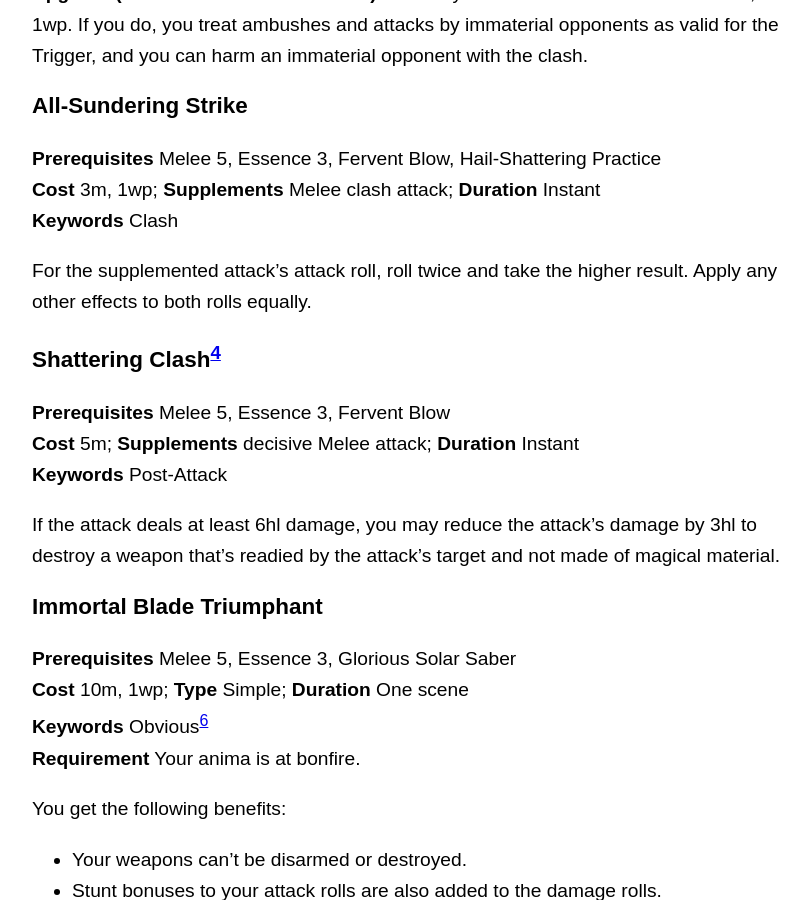
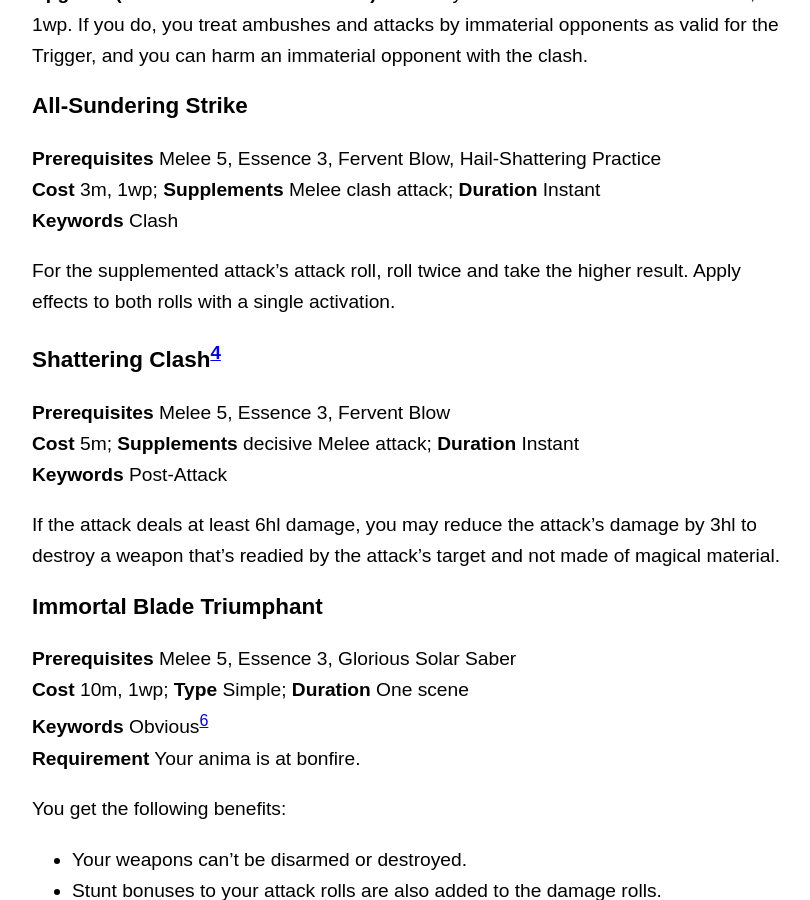
Before and after one commit to lost-egg/lost-egg.github.io, a Jekyll site: the page built from charms/melee.md, in a window 1280 px wide and 900 px high, scrolled down 11689 px. Shown: the whole window, without its empty margins (224-1034 px from the left). Built offline with Jekyll 4.4.1, drawn with Linux system fonts in a browser that asks for light colours.

Commit message:
fix(solar/melee): adjust wording for All-Sundering Strike

```diff
--- a/charms/melee.md
+++ b/charms/melee.md
@@ -313,7 +313,7 @@ Make a decisive Melee clash attack against the triggering attack.
 **Cost** 3m, 1wp; **Supplements** Melee clash attack; **Duration** Instant
 **Keywords** Clash
 
-For the supplemented attack's attack roll, roll twice and take the higher result. Apply any other effects to both rolls equally.
+For the supplemented attack's attack roll, roll twice and take the higher result. Apply effects to both rolls with a single activation.
 
 ### Shattering Clash[^no-decisive]
 
```
